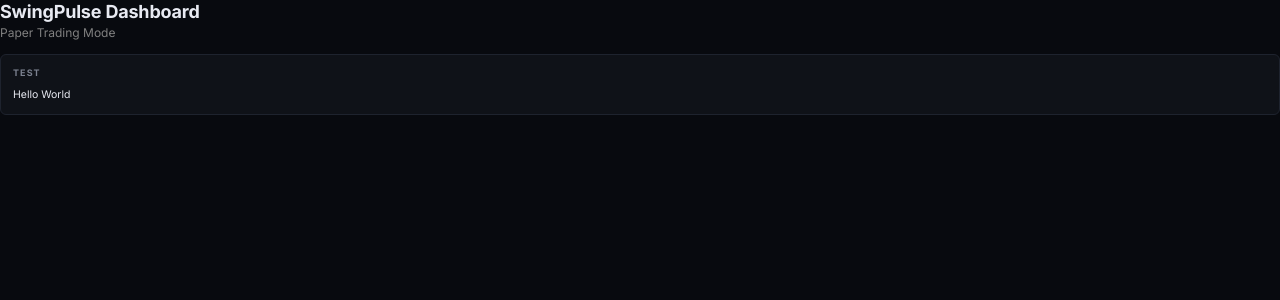
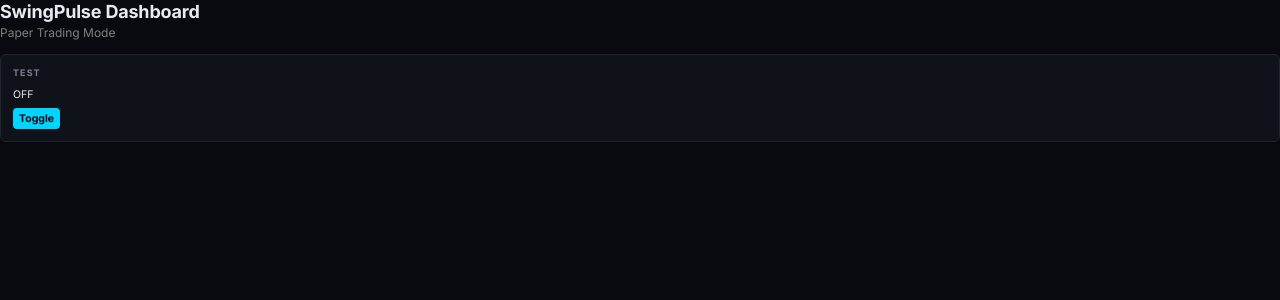
Before and after one commit to darkwader26/swingpulse, a Next.js app in the folder frontend/: page / in a window 1280 px wide. Shown: the top 300 px of the page. Built offline with nearby package versions, Linux system fonts and the light colour scheme.

Commit message:
Add useState and button

```diff
--- a/frontend/app/page.tsx
+++ b/frontend/app/page.tsx
@@ -1,13 +1,20 @@
 "use client"
 
+import { useState } from "react"
+
 export default function Dashboard() {
+  const [killSwitch, setKillSwitch] = useState(false)
+
   return (
     <div className="h-full flex flex-col bg-[#080a0f] text-[#e8eaf2]">
       <h1 className="text-2xl font-bold">SwingPulse Dashboard</h1>
       <p className="text-muted">Paper Trading Mode</p>
       <div className="mt-4 p-4 bg-[#0f1218] border border-[#1e232e] rounded-[6px]">
         <h2 className="text-xs font-bold text-[#7c8290] uppercase">Test</h2>
-        <p className="text-sm">Hello World</p>
+        <p className="text-sm">{killSwitch ? "ON" : "OFF"}</p>
+        <button onClick={() => setKillSwitch((p) => !p)} className="mt-2 px-2 py-1 bg-[#00d4ff] text-[#080a0f] rounded-[4px] text-sm font-bold">
+          Toggle
+        </button>
       </div>
     </div>
   )
```
